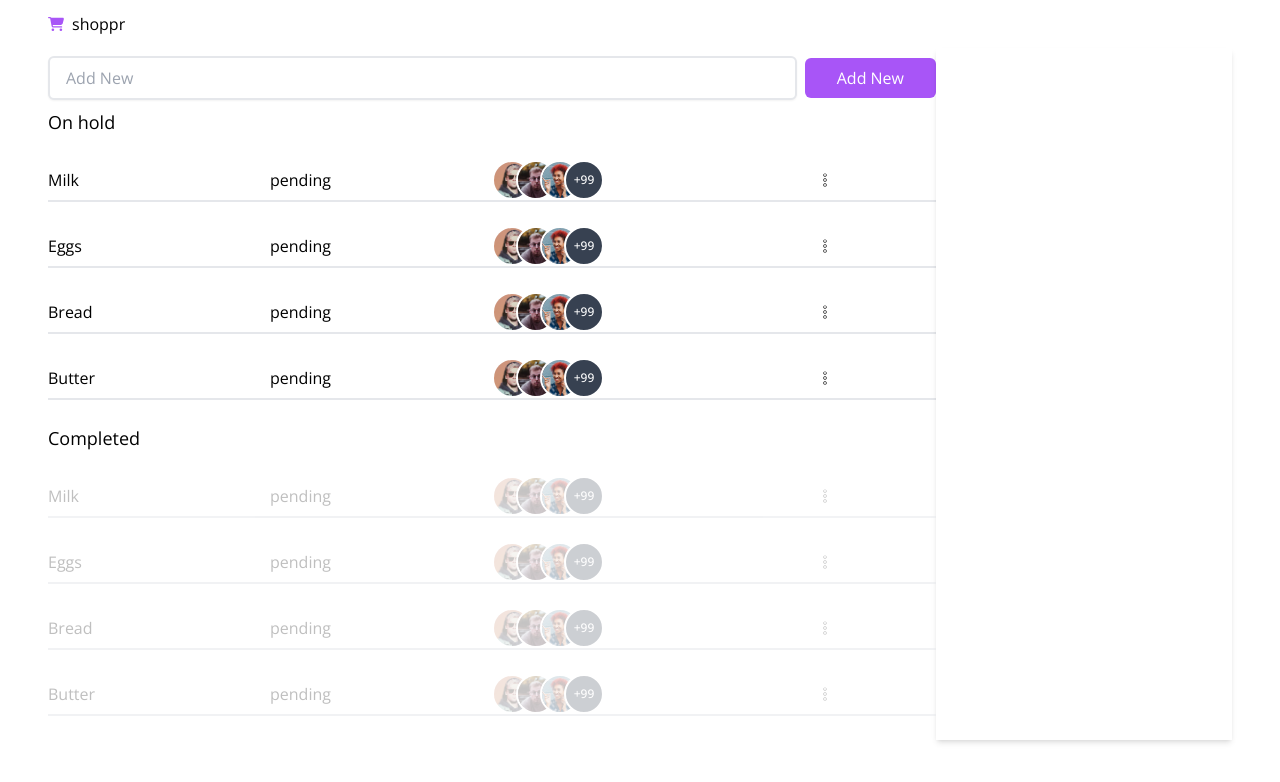
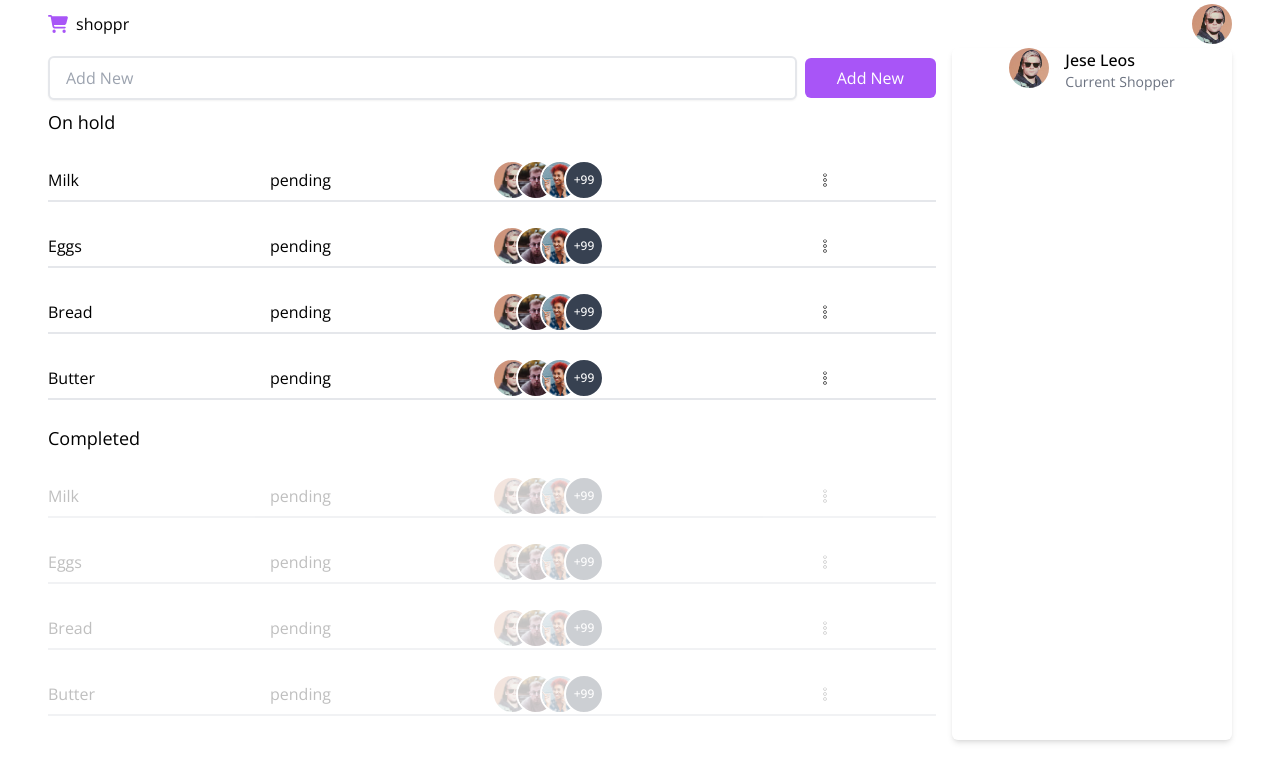
Before and after one commit to techmatlock/shoppr, a React (Vite) app: page / in a window 1280 px wide. Shown: the top 782 px of the page. Built offline with nearby package versions, Linux system fonts and the light colour scheme.

Commit message:
Added sidebar content and styling

```diff
--- a/src/components/Header.tsx
+++ b/src/components/Header.tsx
@@ -4,10 +4,13 @@ import { FaCartShopping } from "react-icons/fa6";
 export function Header() {
   return (
     <div className="grid grid-rows-[1fr_auto] px-12">
-      <header className="flex h-12">
+      <header className="flex h-12 justify-between">
         <div className="flex items-center">
-          <FaCartShopping className="text-purple-500 w-full" />
-          <p className="pl-2">shoppr</p>
+          <FaCartShopping className="text-purple-500 w-full text-xl" />
+          <p className="pl-2 text-md">shoppr</p>
+        </div>
+        <div className="flex items-center justify-end">
+          <img className="w-10 h-10 rounded-full" src="/images/profile-picture-5.jpg" alt="" />
         </div>
       </header>
       <Outlet />
--- a/src/components/SideBar.tsx
+++ b/src/components/SideBar.tsx
@@ -1,3 +1,13 @@
 export function SideBar() {
-  return <div className="shadow-md h-full"></div>;
+  return (
+    <>
+      <div className="flex justify-center gap-4">
+        <img className="w-10 h-10 rounded-full" src="/images/profile-picture-5.jpg" alt="" />
+        <div>
+          <div className="font-medium">Jese Leos</div>
+          <div className="text-sm text-gray-500 dark:text-gray-400">Current Shopper</div>
+        </div>
+      </div>
+    </>
+  );
 }
--- a/src/pages/Home.tsx
+++ b/src/pages/Home.tsx
@@ -14,7 +14,7 @@ export function Home({ isMobile }: Props) {
         <ShoppingList isMobile={isMobile} />
       </section>
       {!isMobile && (
-        <section>
+        <section className="shadow-md rounded-md h-full ml-4">
           <SideBar />
         </section>
       )}
```
